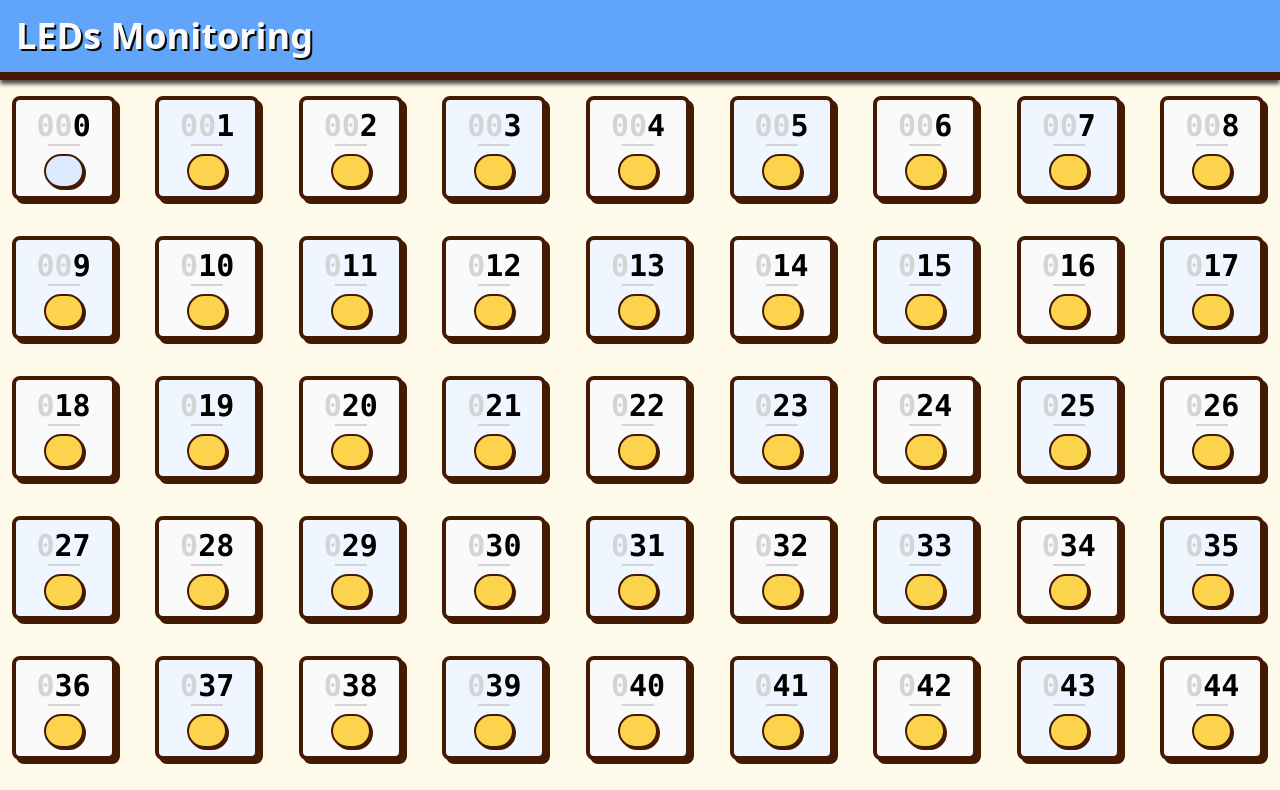
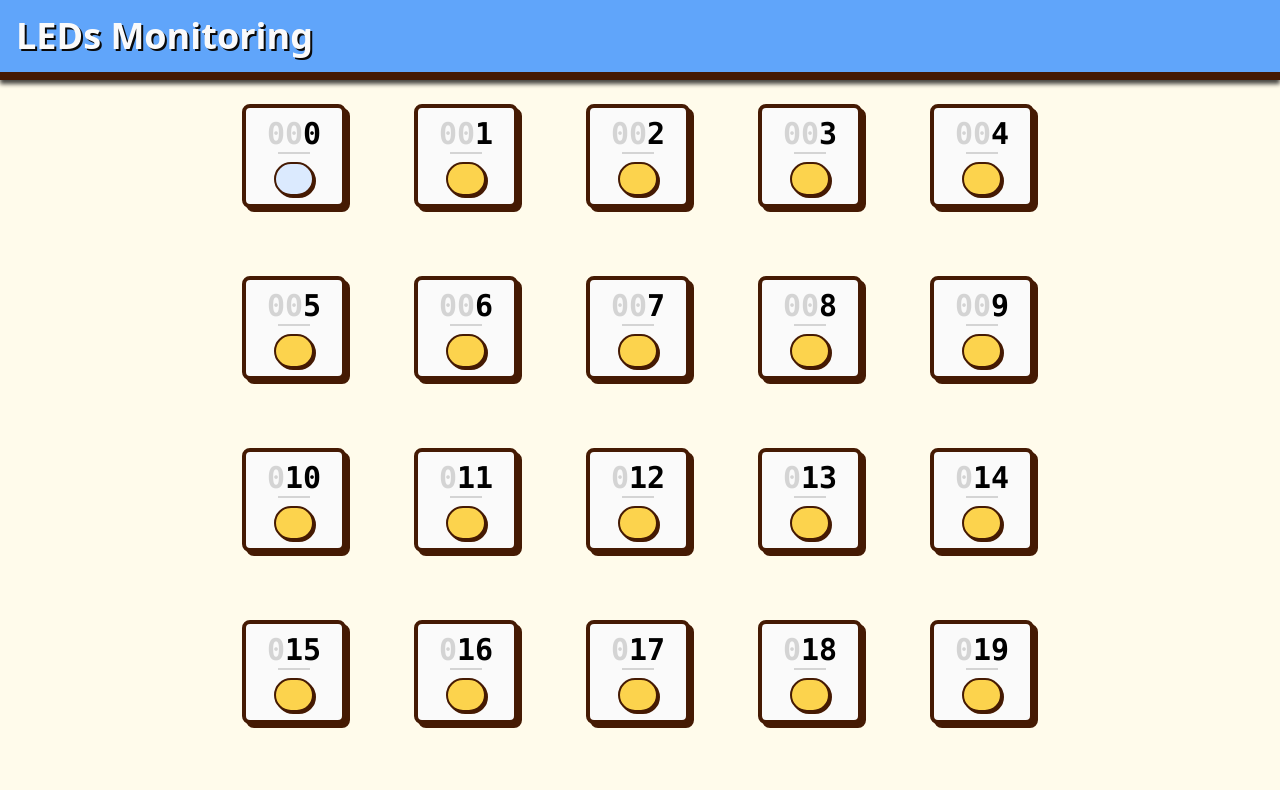
Before and after one commit to gabdumal/virtual_leds_web, a React (Vite) app: page / in a window 1280 px wide. Shown: the top 790 px of the page. Built offline with nearby package versions, Linux system fonts and the light colour scheme.

Commit message:
Adjust LEDs boxes gaps

```diff
--- a/src/components/App.tsx
+++ b/src/components/App.tsx
@@ -6,14 +6,15 @@ function App() {
   const ledsStatus = [...Array(256).keys()];
 
   return (
-    <article className="h-full bg-amber-50">
+    <article className="flex h-full flex-col items-center bg-amber-50">
       <Header />
       <main
         className={clsx(
-          "mx-2 flex flex-wrap justify-evenly py-4",
-          "gap-4",
-          "sm:gap-6",
-          "md:gap-8",
+          "grid w-max py-6",
+          "grid-cols-2 min-[400px]:grid-cols-3 min-[544px]:grid-cols-4 min-[912px]:grid-cols-5",
+          "gap-8",
+          "sm:gap-12",
+          "md:gap-16",
         )}
       >
         {ledsStatus.map((status, id) => (
--- a/src/components/Led.tsx
+++ b/src/components/Led.tsx
@@ -8,14 +8,12 @@ interface LedProps {
 function Led({ id, isLit }: LedProps) {
   const litStyle = isLit ? "bg-amber-300" : "bg-blue-100";
   const status = isLit ? "Lit" : "Off";
-  const zebraStyle = id % 2 === 0 ? "bg-neutral-50" : "bg-blue-50";
   const paddingZeros = id < 100 ? `${id < 10 ? "0" : ""}0` : "";
 
   return (
     <section
       className={clsx(
-        zebraStyle,
-        "mb-1 mr-1 flex size-[6.5rem] border-spacing-2 flex-col items-center justify-center",
+        "mb-1 mr-1 flex size-[6.5rem] border-spacing-2 flex-col items-center justify-center bg-neutral-50",
         "rounded-lg border-4 border-amber-950 p-2 drop-shadow-[0.25rem_0.25rem_0rem_#451a03]",
       )}
       aria-label="LED"
```
